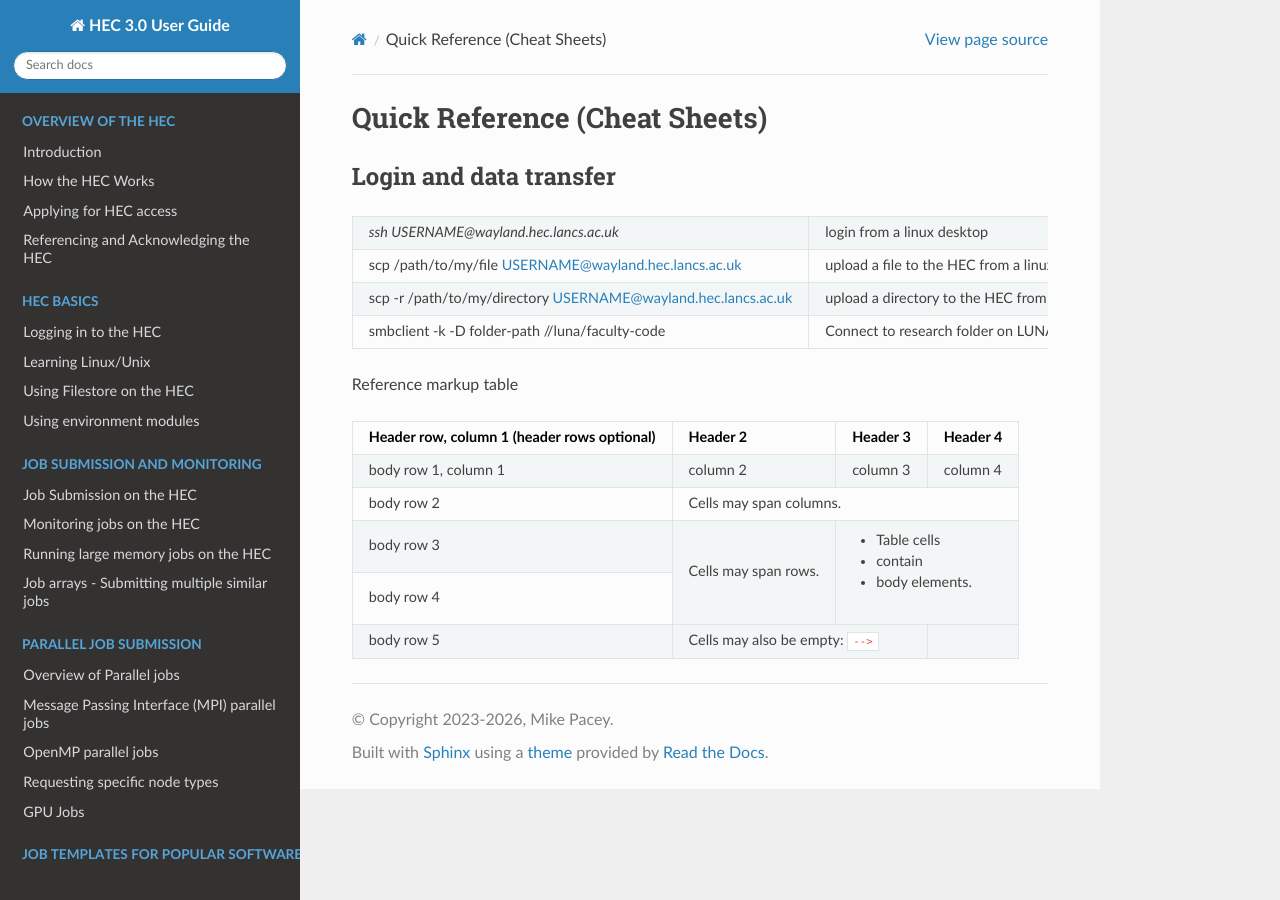
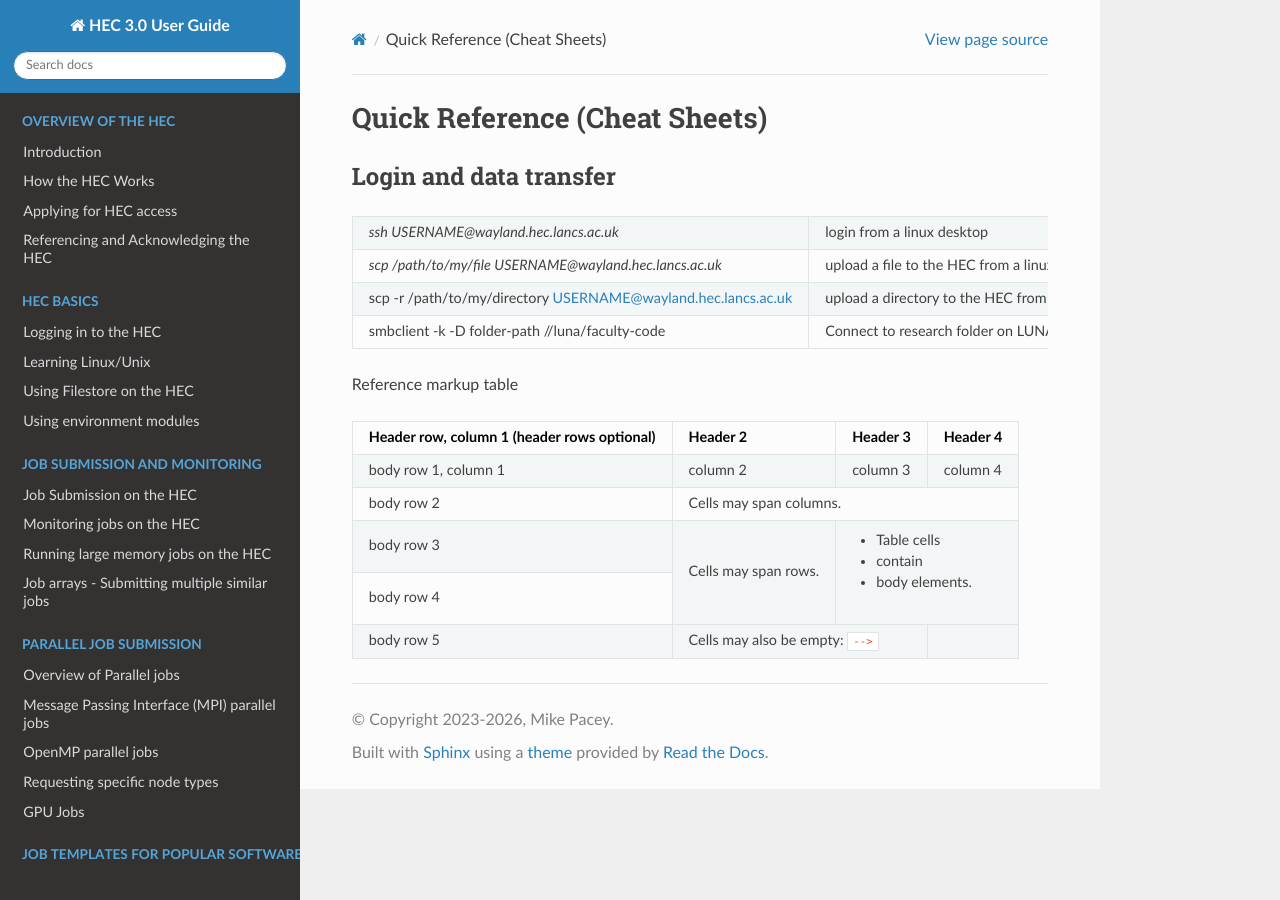
Before and after one commit to MikePacey/Lancaster-HEC, a Sphinx documentation site: the page built from docs/cheatsheet.rst, in a window 1280 px wide. Built offline with Sphinx 7.4.7 and the Read the Docs theme 3.1.0, drawn with Linux system fonts in a browser that asks for light colours; formulas are drawn with MathJax 3.

```diff
--- a/docs/cheatsheet.rst
+++ b/docs/cheatsheet.rst
@@ -7,7 +7,7 @@ Login and data transfer
 +---------------------------------------------------------------+--------------------------------------------------------------------------+
 | *ssh USERNAME@wayland.hec.lancs.ac.uk*                        | login from a linux desktop                                               |
 +---------------------------------------------------------------+--------------------------------------------------------------------------+
-| scp /path/to/my/file USERNAME@wayland.hec.lancs.ac.uk         | upload a file to the HEC from a                                          |
+| *scp /path/to/my/file USERNAME@wayland.hec.lancs.ac.uk*       | upload a file to the HEC from a                                          |
 |                                                               | linux desktop                                                            |
 +---------------------------------------------------------------+--------------------------------------------------------------------------+
 | scp -r /path/to/my/directory USERNAME@wayland.hec.lancs.ac.uk | upload a directory to the HEC from a linux desktop                       |
```
